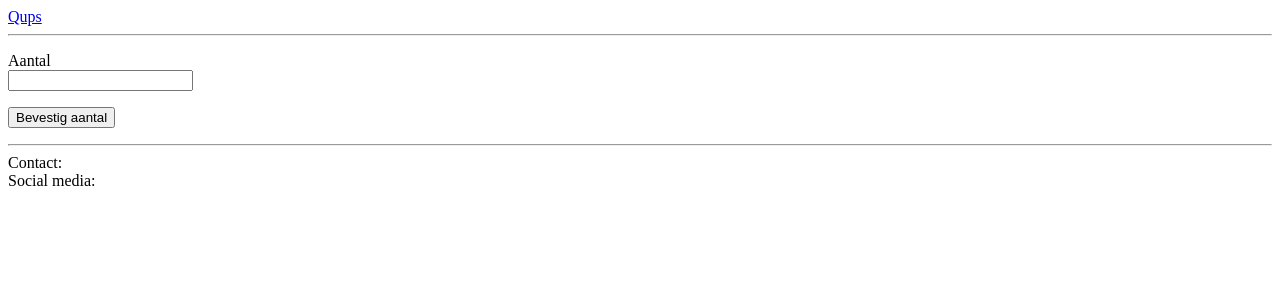
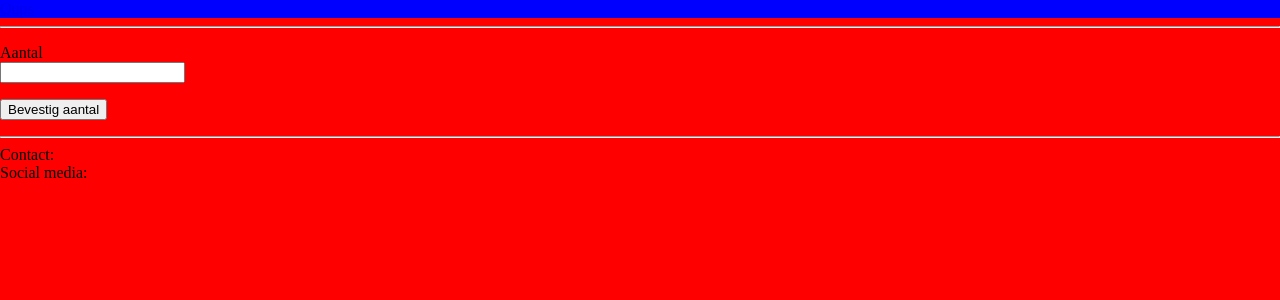
Before and after one commit to sharkwouter/qups-store, a Flask app: page /bestellen in a window 1280 px wide. Shown: the top 300 px of the page. Run offline with Flask 2, Linux system fonts and the light colour scheme.

Commit message:
Added test image and css file

```diff
--- /dev/null
+++ b/app/static/style.css
@@ -0,0 +1,8 @@
+body {
+  margin: 0px;
+  background-color: red;
+}
+
+header {
+  background-color: blue;
+}
--- a/app/templates/base.html
+++ b/app/templates/base.html
@@ -7,12 +7,14 @@
     {% else %}
     <title>Qups Store - Reuse to Reduce</title>
     {% endif %}
+    <link rel="stylesheet" type="text/css" href="/static/style.css">
   </head>
   <body>
     <header>
       <a href="{{ url_for('index') }}">Qups</a>
     </header>
     <hr>
+    <div class="messages">
       {% with messages = get_flashed_messages() %}
       {% if messages %}
           <ul>
@@ -22,7 +24,10 @@
           </ul>
       {% endif %}
       {% endwith %}
+    </div>
+    <div class="content">
       {% block content %}{% endblock %}
+    </div>
     <hr>
     <footer>
       <div class="contact">
--- a/app/templates/index.html
+++ b/app/templates/index.html
@@ -2,5 +2,6 @@
 
 {% block content %}
   Over Ons<br>
+  <img src="/static/images/test.jpg" alt=""><br>
   <a href="/bestellen">Koop Nu!</a>
 {% endblock %}
```
Also changed, not shown: app/static/images/test.jpg (added). Lines whose indentation alone changed are shown as unchanged.
